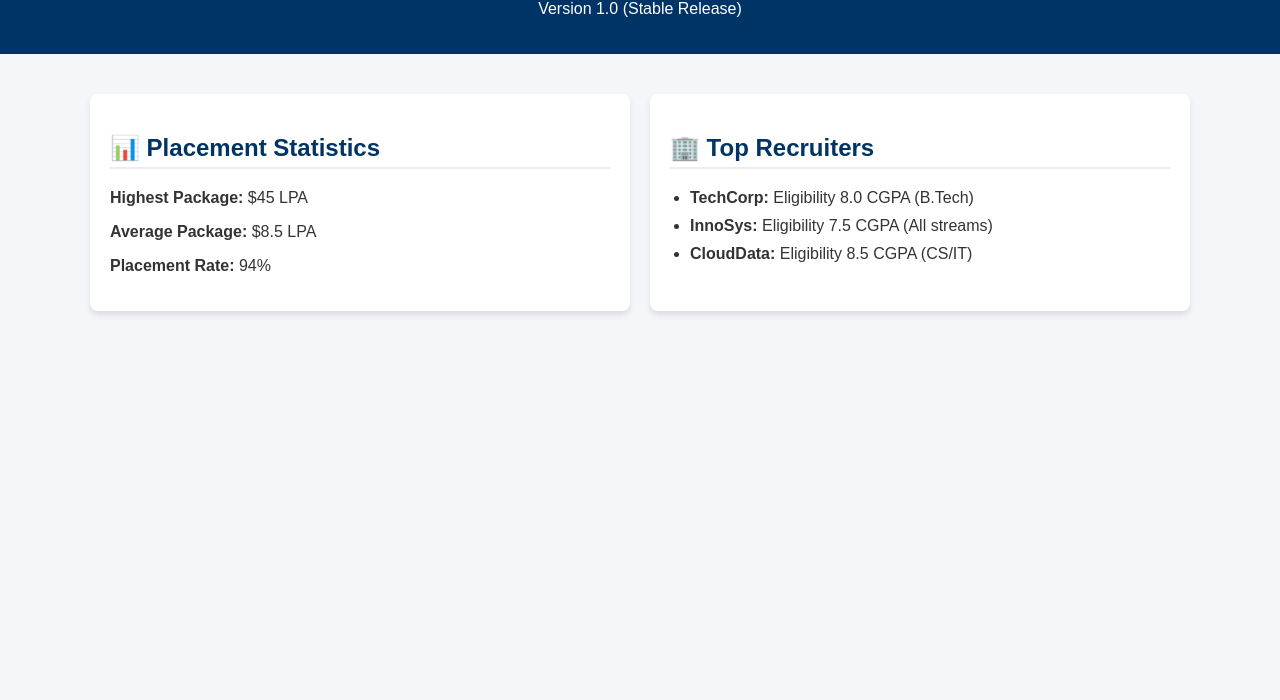
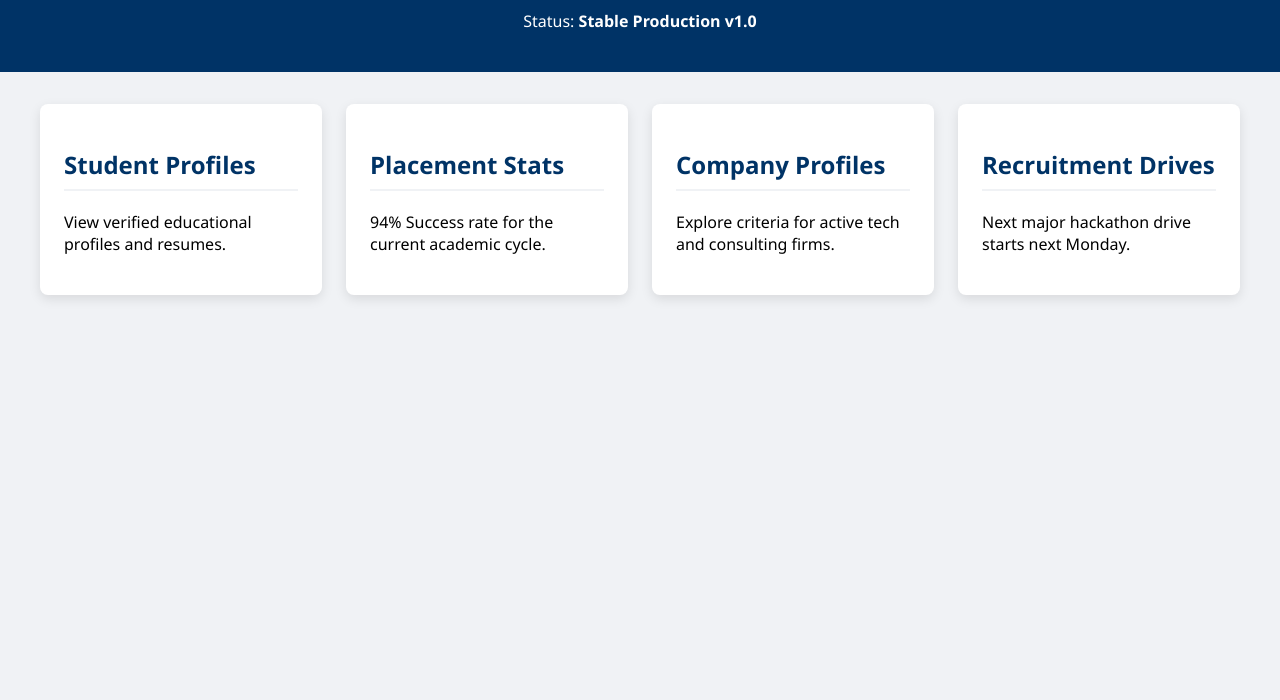
Before and after one commit to naveen200612/StudentPlacement-, a plain HTML site: page index.html in a window 1280 px wide. Shown: the part 100-800 px from the top of the page. Drawn offline with Linux system fonts and the light colour scheme.

Commit message:
Update index.html

```diff
--- a/index.html
+++ b/index.html
@@ -3,37 +3,27 @@
 <head>
     <meta charset="UTF-8">
     <meta name="viewport" content="width=device-width, initial-scale=1.0">
-    <title>Student Placement Portal</title>
+    <title>Automated Student Placement Portal</title>
     <style>
-        body { font-family: Arial, sans-serif; margin: 0; padding: 0; background-color: #f4f6f9; color: #333; }
-        header { background-color: #003366; color: white; padding: 20px; text-align: center; }
-        .container { max-width: 1100px; margin: 20px auto; padding: 20px; display: grid; grid-template-columns: 1fr 1fr; gap: 20px; }
-        .card { background: white; padding: 20px; border-radius: 8px; box-shadow: 0 4px 6px rgba(0,0,0,0.1); }
-        h2 { color: #003366; border-bottom: 2px solid #eeecf2; padding-bottom: 5px; }
-        ul { padding-left: 20px; }
-        li { margin-bottom: 10px; }
-        .status { font-weight: bold; color: green; }
+        body { font-family: 'Segoe UI', Tahoma, Geneva, Verdana, sans-serif; margin: 0; padding: 0; background: #f0f2f5; }
+        header { background: #003366; color: white; padding: 1.5rem; text-align: center; }
+        .container { max-width: 1200px; margin: 2rem auto; padding: 0 1rem; }
+        .grid { display: grid; grid-template-columns: repeat(auto-fit, minmax(250px, 1fr)); gap: 1.5rem; }
+        .card { background: white; padding: 1.5rem; border-radius: 8px; box-shadow: 0 4px 12px rgba(0,0,0,0.1); }
+        h2 { color: #003366; border-bottom: 2px solid #f0f2f5; padding-bottom: 0.5rem; }
     </style>
 </head>
 <body>
     <header>
         <h1>Automated Student Placement Portal</h1>
-        <p>Version 1.0 (Stable Release)</p>
+        <p>Status: <strong>Stable Production v1.0</strong></p>
     </header>
     <div class="container">
-        <div class="card">
-            <h2>📊 Placement Statistics</h2>
-            <p><strong>Highest Package:</strong> $45 LPA</p>
-            <p><strong>Average Package:</strong> $8.5 LPA</p>
-            <p><strong>Placement Rate:</strong> 94%</p>
-        </div>
-        <div class="card">
-            <h2>🏢 Top Recruiters</h2>
-            <ul>
-                <li><strong>TechCorp:</strong> Eligibility 8.0 CGPA (B.Tech)</li>
-                <li><strong>InnoSys:</strong> Eligibility 7.5 CGPA (All streams)</li>
-                <li><strong>CloudData:</strong> Eligibility 8.5 CGPA (CS/IT)</li>
-            </ul>
+        <div class="grid">
+            <div class="card"><h2>Student Profiles</h2><p>View verified educational profiles and resumes.</p></div>
+            <div class="card"><h2>Placement Stats</h2><p>94% Success rate for the current academic cycle.</p></div>
+            <div class="card"><h2>Company Profiles</h2><p>Explore criteria for active tech and consulting firms.</p></div>
+            <div class="card"><h2>Recruitment Drives</h2><p>Next major hackathon drive starts next Monday.</p></div>
         </div>
     </div>
 </body>
```
